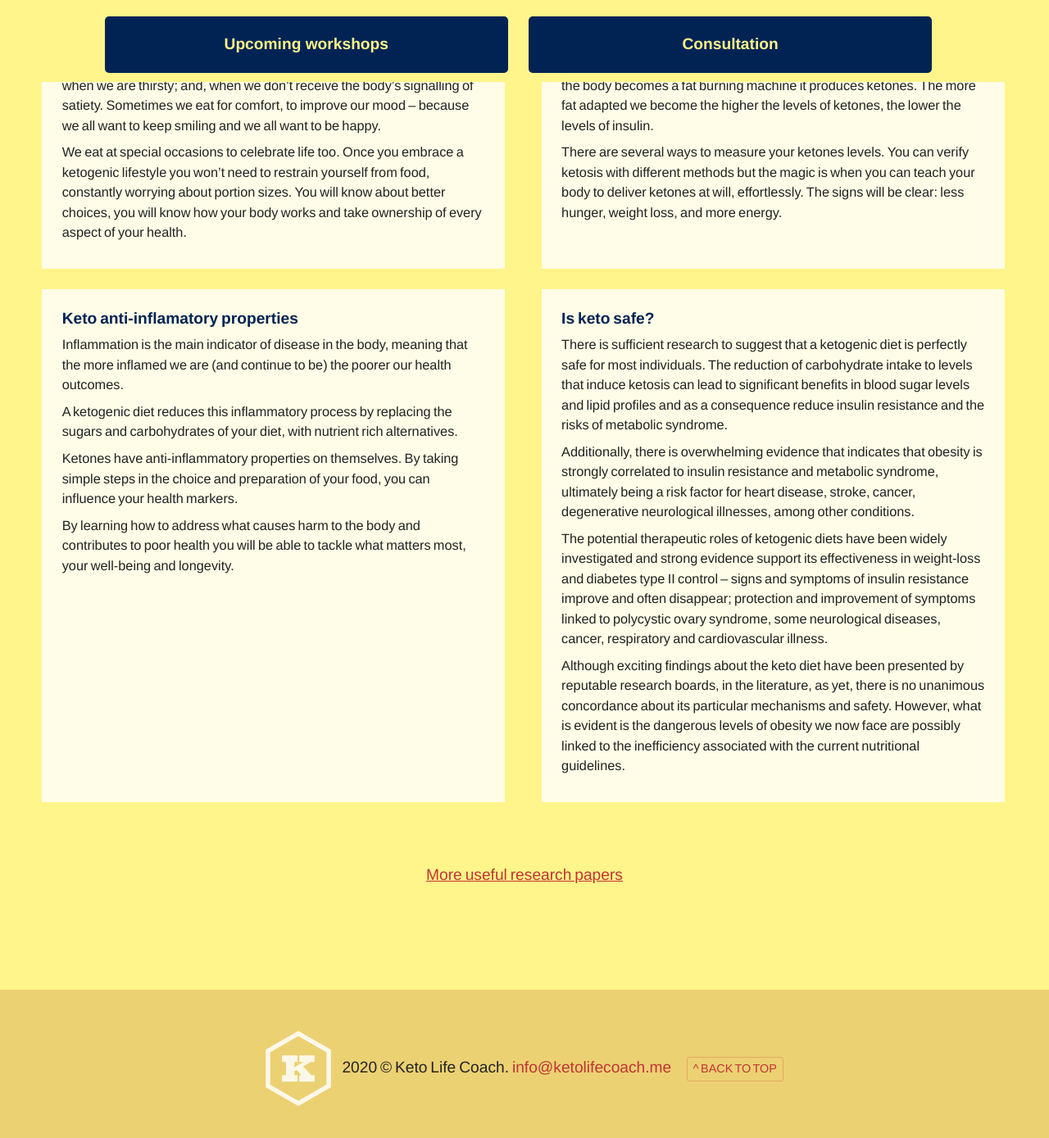
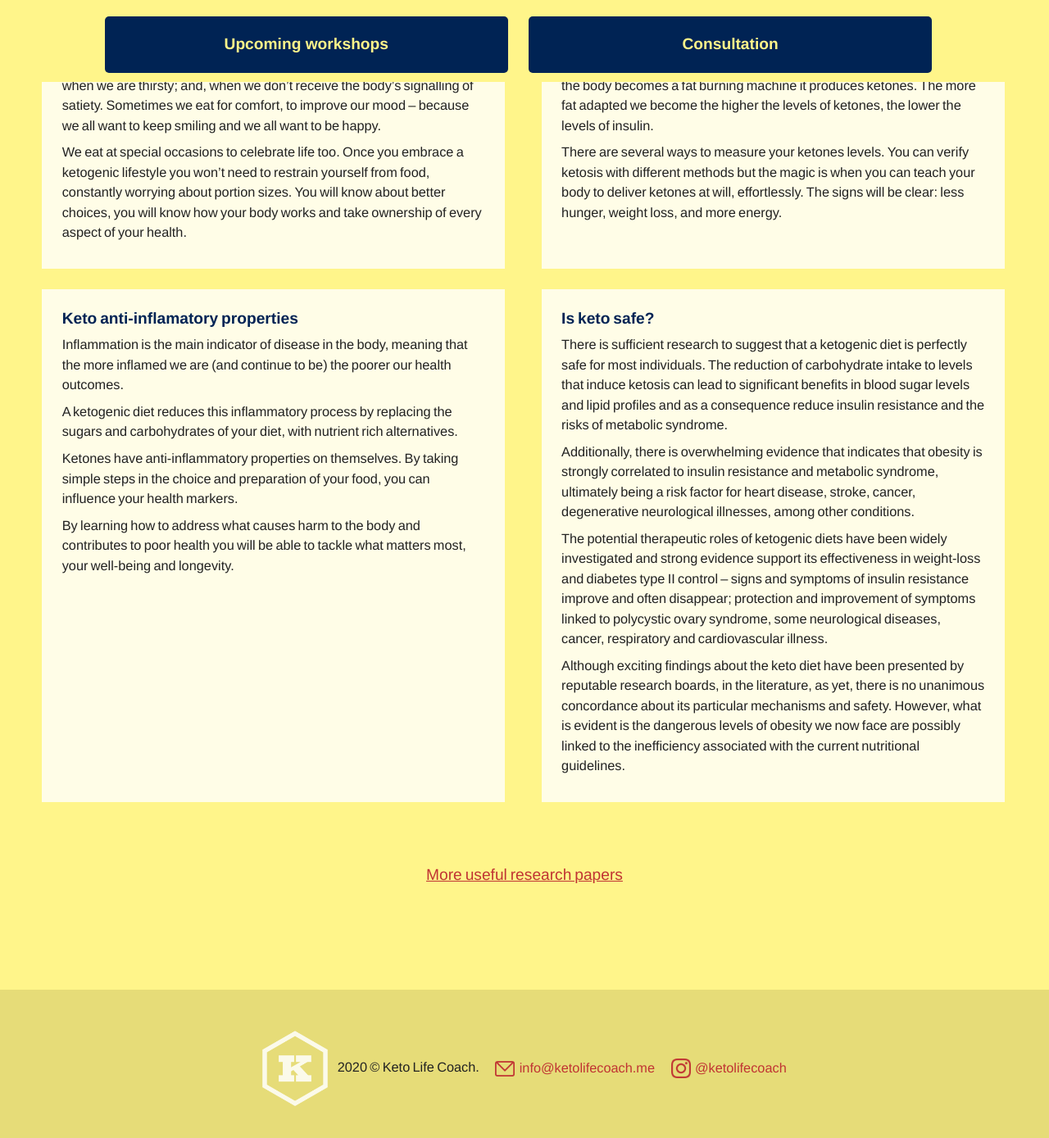
Before and after one commit to martincf/ketolifecoach, a Jekyll site: the page built from index.md, in a window 1280 px wide and 1400 px high, scrolled down 5015 px. Shown: the top 1389 px of the window at 82% size. Built offline with Jekyll 4.4.1, drawn with Linux system fonts in a browser that asks for light colours; some web fonts are replaced.

Commit message:
Added instagram and email details to footer

```diff
--- a/_includes/footer.html
+++ b/_includes/footer.html
@@ -1,8 +1,15 @@
 <footer class="site-footer">
   <p>
     <img src="{{ p.url | prepend: site.baseurl }}/assets/images/logo-k-notype-transparent.png" alt="Keto Life Coach logo" class="site-footer--logo" />
-    {{ 'now' | date: "%Y" }} &copy; Keto Life Coach. <a href="mailto:info@ketolifecoach.me">info@ketolifecoach.me</a>
-    <em class="backtotop"><a href="#">^ Back to top</a></em>
+    {{ 'now' | date: "%Y" }} &copy; Keto Life Coach.
+    <a href="mailto:info@ketolifecoach.me" class="site-footer--email">
+      <img src="{{ p.url | prepend: site.baseurl }}/assets/images/icon--email.png" alt="Instagram" /> info@ketolifecoach.me
+    </a>
+    <a href="https://www.instagram.com/ketolifecoach/" class="site-footer--instagram">
+      <img src="{{ p.url | prepend: site.baseurl }}/assets/images/icon--instagram.png" alt="Instagram" /> @ketolifecoach
+    </a>
+    <!-- <em class="backtotop"><a href="#">Back to top</a></em> -->
+
   </p>
 </footer>
 </body>
--- a/_sass/_footer.scss
+++ b/_sass/_footer.scss
@@ -1,27 +1,23 @@
 // Footer
 .site-footer {
+  font-size: .85em;
   min-height: 150px;
   padding: 50px 0;
   text-align: center;
-  background-color: rgb(236,209,115);
+  background-color: rgb(230,220,120);
+  @include mq(small) {
+    text-align: center;
+    a {
+      display: block;
+      img {
+        display: block;
+        margin: 25px auto .25em;
+      }
+    }
+  }
+
   a {
     color: $brandcolor5;
-  }
-  .backtotop {
-    display: inline-block;
-    margin: 0 0 0 1em;
-    border: 1px solid transparentize($brandcolor5, 0.75);
-    border-radius: 3px;
-    padding: .2em .5em;
-    font-size: .75em;
-    font-style: normal;
-    text-transform: uppercase;
-    a:hover {
-      color: darken($brandcolor5,20%);
-    }
-    @include mq(narrow) {
-      margin: 1em auto;
-    }
   }
 }
 .site-footer--logo {
@@ -34,3 +30,31 @@
     margin: .25em auto;
   }
 }
+.site-footer--email, .site-footer--instagram {
+  margin-left: 1em;
+  @include mq(small) {
+    margin-left: 0;
+  }
+  img {
+    vertical-align: middle;
+    max-width: 24px;
+    margin-right: 2px;
+  }
+}
+
+.backtotop {
+  display: inline-block;
+  margin: 0 0 0 1em;
+  border: 1px solid transparentize($brandcolor5, 0.75);
+  border-radius: 3px;
+  padding: .2em .5em;
+  font-size: .9em;
+  font-style: normal;
+  text-transform: uppercase;
+  a:hover {
+    color: darken($brandcolor5,20%);
+  }
+  @include mq(narrow) {
+    margin: 1em auto;
+  }
+}
```
Also changed, not shown: assets/images/icon--email.png (added), assets/images/icon--instagram.png (added), 8 other files.
